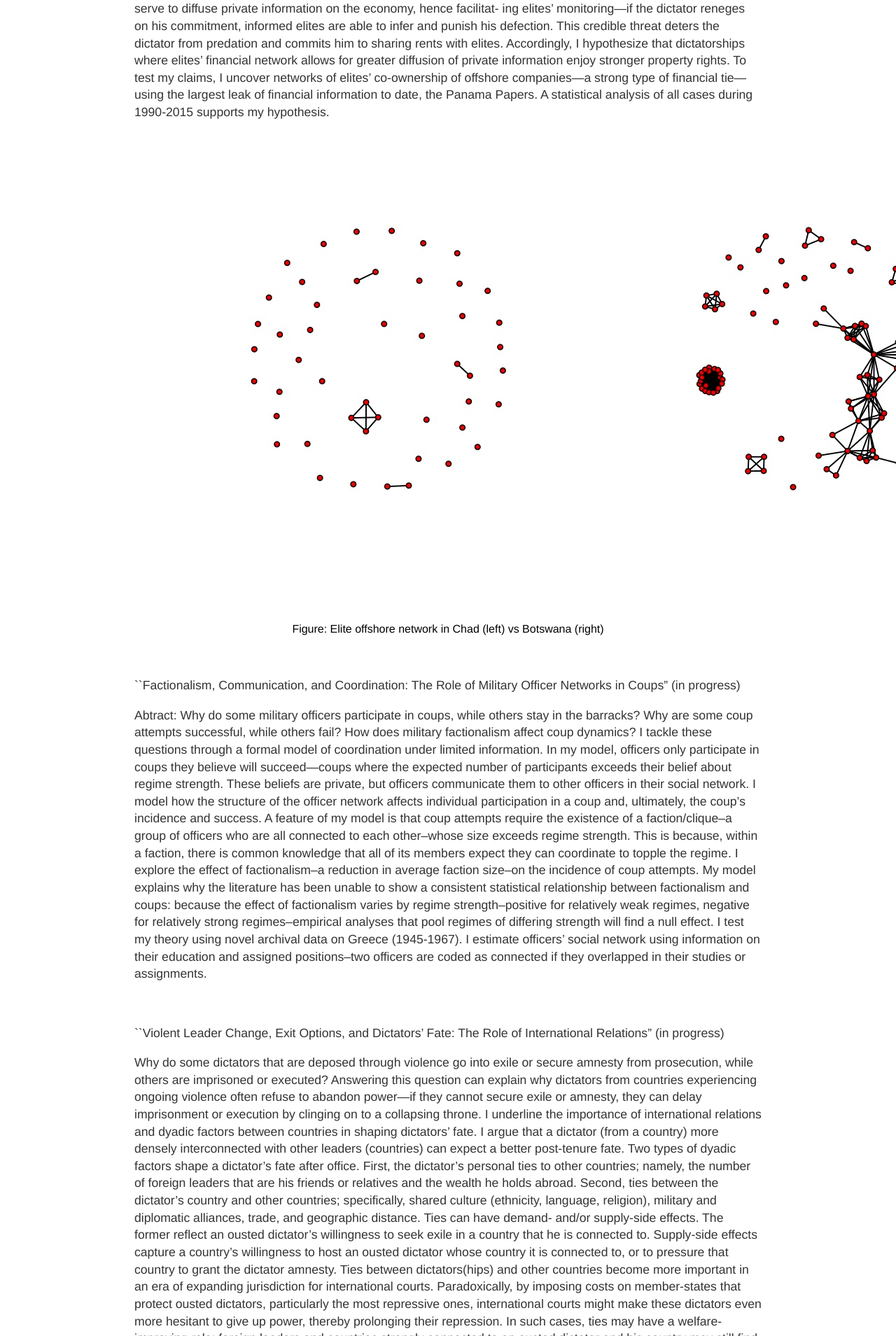
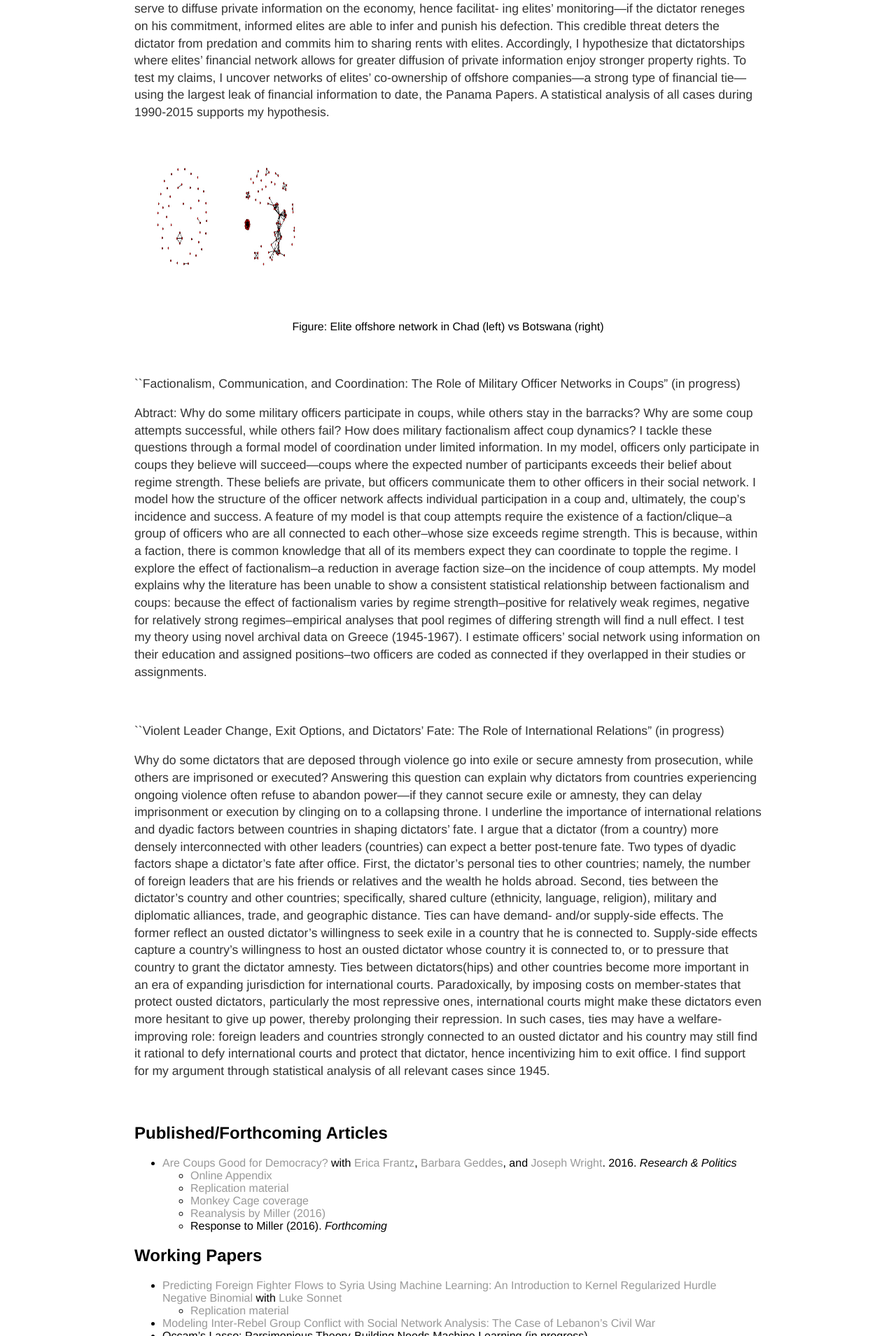
Before and after one commit to georgederpa/georgederpa, a Jekyll site: the page built from research/index.md, in a window 1280 px wide. Shown: the part 311-2220 px from the top of the page at 70% size. Built offline with Jekyll 4.4.1, drawn with Linux system fonts in a browser that asks for light colours; our own code applies the rules of GitHub Pages for plain Markdown files.

Commit message:
change graph params

```diff
--- a/research/index.md
+++ b/research/index.md
@@ -4,7 +4,7 @@
 
 Abstract: A large literature argues that dictatorships can achieve high levels of economic growth if dictators can commit to not expropriate elites. Extant research has focused on the role of formal institutions—legislatures and parties—in helping elites constrain dicta- tors’ predation. I complement this literature by documenting the role of an informal institution, financial networks, in constraining the dictator. I argue that dense financial ties among elites serve to diffuse private information on the economy, hence facilitat- ing elites’ monitoring—if the dictator reneges on his commitment, informed elites are able to infer and punish his defection. This credible threat deters the dictator from predation and commits him to sharing rents with elites. Accordingly, I hypothesize that dictatorships where elites’ financial network allows for greater diffusion of private information enjoy stronger property rights. To test my claims, I uncover networks of elites’ co-ownership of offshore companies—a strong type of financial tie—using the largest leak of financial information to date, the Panama Papers. A statistical analysis of all cases during 1990-2015 supports my hypothesis.
 
-![Chad vs. Botswana Network](/research/chadVSbotswana.jpg){: align=“center”}
+![Chad vs. Botswana Network](/research/chadVSbotswana.jpg){: align="center" height="250px" width="250px"}
 <center>Figure: Elite offshore network in Chad (left) vs Botswana (right)</center>
 
 <br>
```
